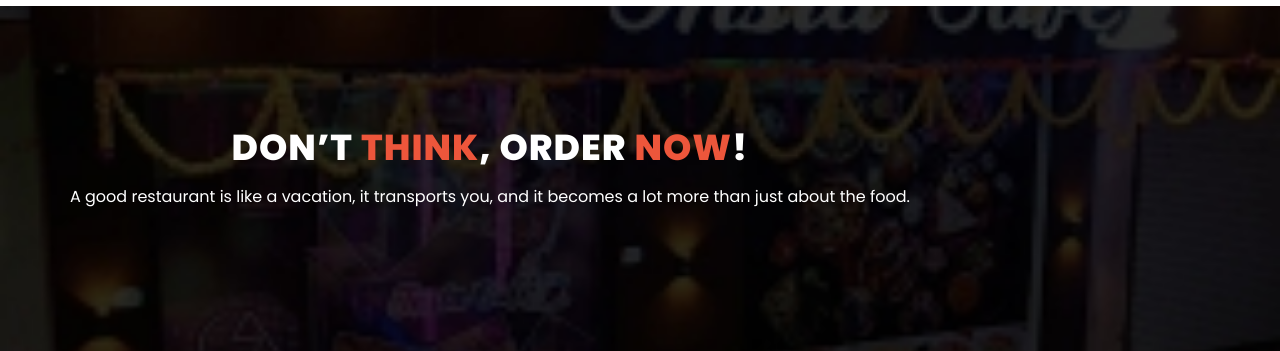
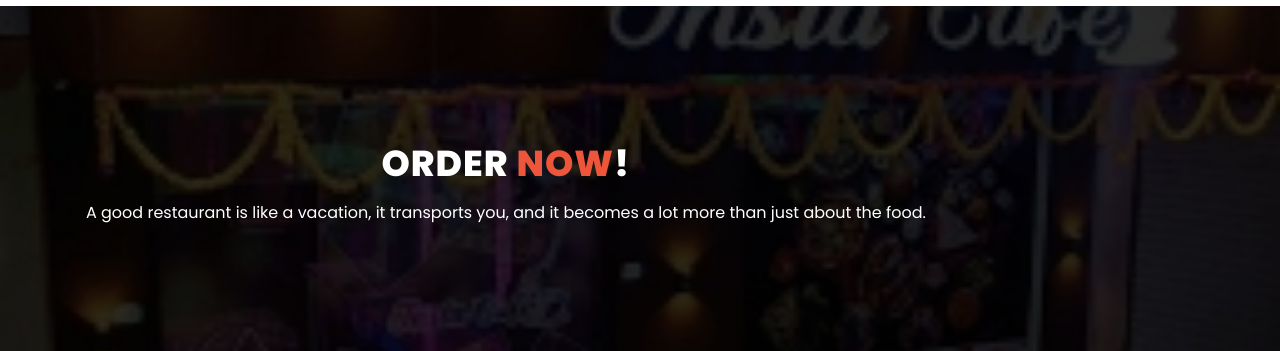
Before and after one commit to insta-cafe/insta-cafe.github.io, a plain HTML site: page index.html in a window 1280 px wide. Shown: the part 4040-4391 px from the top of the page. Drawn offline with Linux system fonts and the light colour scheme.

Commit message:
Removed Reviews

```diff
--- a/index.html
+++ b/index.html
@@ -241,9 +241,9 @@
     <!-- ***** Call to Action Start ***** -->
     <section class="section" id="call-to-action">
         <div class="container">
-            <div class="row">
+            <div class="row" style="padding: 16px;">
                 <div class="cta-content">
-                    <h2>Don’t <em>think</em>, order <em>now</em>!</h2>
+                    <h2>order <em>now</em>!</h2>
                     <p>A good restaurant is like a vacation, it transports you, and it becomes a lot more than just about the food.</p>
                 </div>
             </div>
@@ -251,7 +251,7 @@
     </section>
     <!-- ***** Call to Action End ***** -->
 
-    <!-- ***** Testimonials Starts ***** -->
+    <!-- ***** Testimonials Starts *****
     <section class="section" id="trainers">
         <div class="container">
             <div class="row">
@@ -303,7 +303,7 @@
             </div>
         </div>
     </section>
-    <!-- ***** Testimonials Ends ***** -->
+    ***** Testimonials Ends ***** -->
 
     <!-- ***** Contact Us Area Starts ***** -->
     <section class="section">
@@ -311,7 +311,7 @@
             <div class="row">
                 <div class="col-lg-6 col-md-6 col-xs-12">
                     <div id="map">
-                      <iframe src="https://www.google.com/maps/embed?pb=!1m18!1m12!1m3!1d14985.986996349264!2d77.12665082933731!3d20.113313384020056!2m3!1f0!2f0!3f0!3m2!1i1024!2i768!4f13.1!3m3!1m2!1s0x3bd0e3653634bb83%3A0xc69db8a7accee62e!2sINSTA%20CAFE!5e0!3m2!1sen!2sin!4v1637570366662!5m2!1sen!2sin" width="100%" height="600px" frameborder="0" style="border:0" allowfullscreen></iframe>
+                      <iframe src="https://www.google.com/maps/embed?pb=!1m18!1m12!1m3!1d14985.986996349264!2d77.12665082933731!3d20.113313384020056!2m3!1f0!2f0!3f0!3m2!1i1024!2i768!4f13.1!3m3!1m2!1s0x3bd0e3653634bb83%3A0xc69db8a7accee62e!2sINSTA%20CAFE!5e0!3m2!1sen!2sin!4v1637570366662!5m2!1sen!2sin" width="100%" height="600px" frameborder="0" style="border:0; padding: 32px;" allowfullscreen></iframe>
                     </div>
                 </div>
             </div>
```
